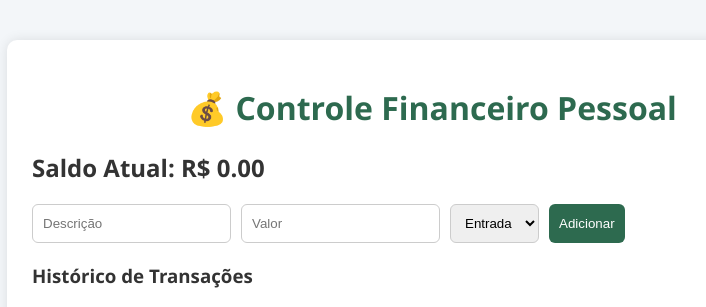
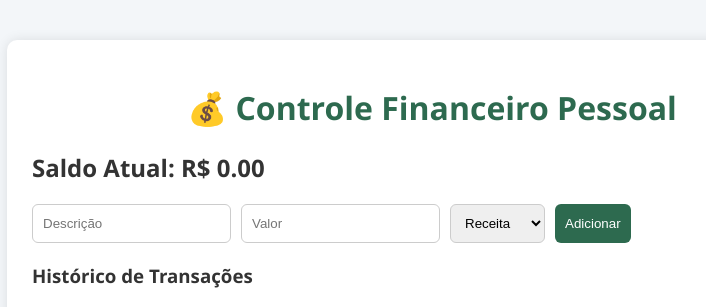
Before and after one commit to allanaismerio/controle-financeiro, a FastAPI app: page / in a window 1280 px wide. Shown: the top 307 px of the page, without its empty margins (208-914 px from the left). Run offline with FastAPI, Linux system fonts and the light colour scheme.

Commit message:
Update transaction form and table structure

```diff
--- a/templates/index.html
+++ b/templates/index.html
@@ -9,19 +9,27 @@
 <body>
     <div class="container">
         <h1>💰 Controle Financeiro Pessoal</h1>
-        <h2>Saldo Atual: <span class="saldo">R$ {{ "%.2f"|format(saldo) }}</span></h2>
+
+        <h2>Saldo Atual:
+            <span class="saldo">
+                R$ {{ "%.2f"|format(saldo) }}
+            </span>
+        </h2>
 
         <form action="/adicionar" method="post" class="formulario">
             <input type="text" name="descricao" placeholder="Descrição" required>
             <input type="number" step="0.01" name="valor" placeholder="Valor" required>
+
             <select name="tipo" required>
-                <option value="entrada">Entrada</option>
-                <option value="saida">Saída</option>
+                <option value="receita">Receita</option>
+                <option value="despesa">Despesa</option>
             </select>
+
             <button type="submit">Adicionar</button>
         </form>
 
         <h3>Histórico de Transações</h3>
+
         <table>
             <tr>
                 <th>Descrição</th>
@@ -30,6 +38,7 @@
                 <th>Data</th>
                 <th>Ação</th>
             </tr>
+
             {% for t in transacoes %}
             <tr>
                 <td>{{ t.descricao }}</td>
@@ -37,7 +46,7 @@
                 <td class="{{ t.tipo }}">{{ t.tipo.capitalize() }}</td>
                 <td>{{ t.data.strftime("%d/%m/%Y %H:%M") }}</td>
                 <td>
-                    <form action="/excluir/{{ t.id }}" method="post" style="display:inline;">
+                    <form action="/excluir/{{ t.id }}" method="post" style="display: inline;">
                         <button type="submit" class="excluir">Excluir</button>
                     </form>
                 </td>
@@ -45,6 +54,7 @@
             {% endfor %}
         </table>
     </div>
+
     <script src="/static/app.js"></script>
 </body>
 </html>
```
